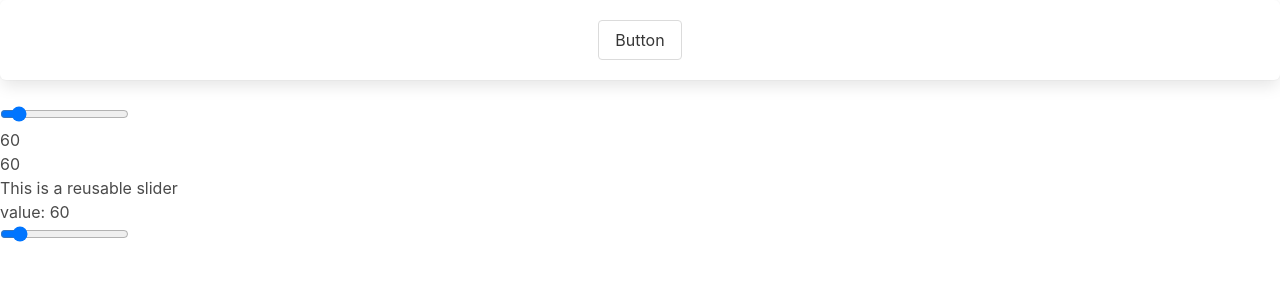
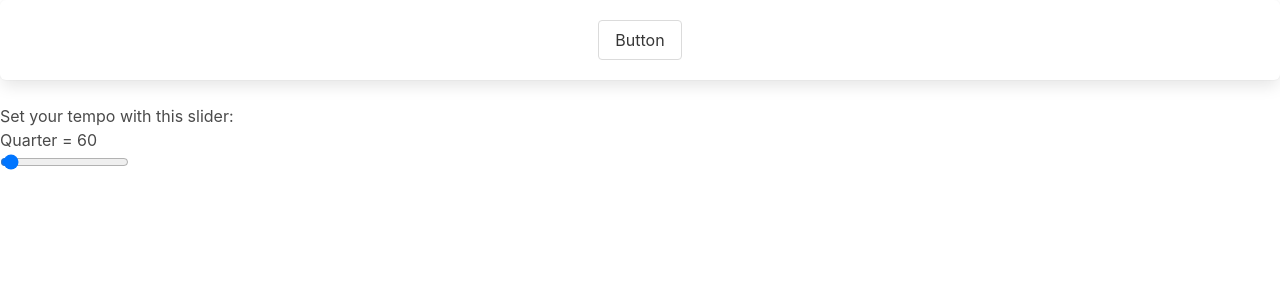
Before and after one commit to 03kkim/polyrhythm-bulma, a React (Create React App) app: page / in a window 1280 px wide. Shown: the top 300 px of the page. Built offline with nearby package versions, Linux system fonts and the light colour scheme.

Commit message:
clean up code

```diff
--- a/src/App.js
+++ b/src/App.js
@@ -2,7 +2,6 @@ import './App.sass';
 import * as Tone from 'tone';
 import { useState, useEffect, useRef, useMemo, useCallback } from "react";
 import { Button } from "./components/FlashingButton";
-import { Slider } from "./components/Slider";
 import { RangeSlider } from "./components/RangeSlider";
 
 
@@ -10,13 +9,12 @@ function App() {
   const [buttonColor, setButtonColor] = useState("");
   const [isPlaying, setIsPlaying] = useState(false);
   const [tempo, setTempo] = useState(60);
+
   const synthA = new Tone.FMSynth().toDestination();
-  const [parentVal, setParentVal] = useState(60);
-
-        const sliderValueChanged = useCallback(val => {
-          console.log("NEW VALUE", val);
-          setParentVal(val);
-        });
+  const sliderValueChanged = useCallback(val => {
+    console.log("NEW VALUE", val);
+    setTempo(val);
+  });
 
   const clickLoop = useRef(null);
   // keeps track of current beat
@@ -41,16 +39,12 @@ function App() {
 
   }
   const updateTempo = () => {
-    // console.log(event.target.value);
-    // sets the the variable "tempo" == "value" attribute of the slider
-    // setTempo(event.target.value);
-    // setTempo(document.getElementById("tempoSlider").value);
-    Tone.Transport.bpm.rampTo(parentVal, 0.1);
-    // console.log(tempo);
+    Tone.Transport.bpm.rampTo(tempo, 1);
   };
   useEffect(() => {
     updateTempo()
-  }, [parentVal]);
+  }, [tempo]);
+
   const startTone = () => {
     if (isPlaying) {
       setIsPlaying(false);
@@ -63,42 +57,38 @@ function App() {
       clickLoop.current = new Tone.Loop((time) => {
         synthA.triggerAttackRelease("C2", attackReleaseLength, time);
         console.log(time);
-        currentBeat.current = currentBeat.current + 1;
-        changeButtonColor();
+        Tone.Draw.schedule(() => {
+          currentBeat.current = currentBeat.current + 1;
+          // changeButtonColor();
+        }, time)
+
       }, subdivisionLength);
-      clickLoop.current.start(1);
-      Tone.Transport.start();
+      clickLoop.current.start("+0.1");
+      Tone.Transport.start("+0.1");
       // sets Transport's BPM
-      Tone.Transport.bpm.value = parentVal;
+      Tone.Transport.bpm.value = tempo;
       console.log("audio is ready");
     }
   }
-  // document.querySelector('button')?.addEventListener('click', async () => {
-  //   await Tone.start();
-  //   return('ahslkjdhlas')
-  //   startTone();
-  // })
+
   const sliderProps = useMemo(
     () => ({
       min: 0,
       max: 100,
-      value: parentVal,
+      value: tempo,
       step: 2,
-      label: "This is a reusable slider",
+      label: "Set your tempo with this slider:",
       onChange: e => sliderValueChanged(e)
     }),
-    [parentVal]
+    [tempo]
   );
+
   return (
     <div>
       <div className="box has-text-centered">
         <Button color={buttonColor} onClick={startTone} isPlaying={isPlaying} />
       </div>
-      <Slider onChange={updateTempo} defaultValue={tempo} min={33} max={300} step="1" id="tempoSlider"/>
-      <h1>{tempo}</h1>
-      {/* <Button color="success" onClick={updateTempo} /> */}
-      <h1>{parentVal}</h1>
-      <RangeSlider {...sliderProps} min={33} max={300} />
+      <RangeSlider {...sliderProps} min={33} max={1000} />
 
     </div>
   );
--- a/src/components/RangeSlider.js
+++ b/src/components/RangeSlider.js
@@ -1,3 +1,5 @@
+// Original code credit to Kalhan.Toress: https://stackoverflow.com/questions/62725470/creat-range-slider-in-react-js
+
 import React, {
     memo,
     useState,
@@ -26,7 +28,7 @@ export const RangeSlider = memo(
     return (
     <div className="range-slider">
         <p>{label}</p>
-        <h3>value: {sliderVal}</h3>
+        <h3>Quarter = {sliderVal}</h3>
         <input
         type="range"
         value={sliderVal}
```
